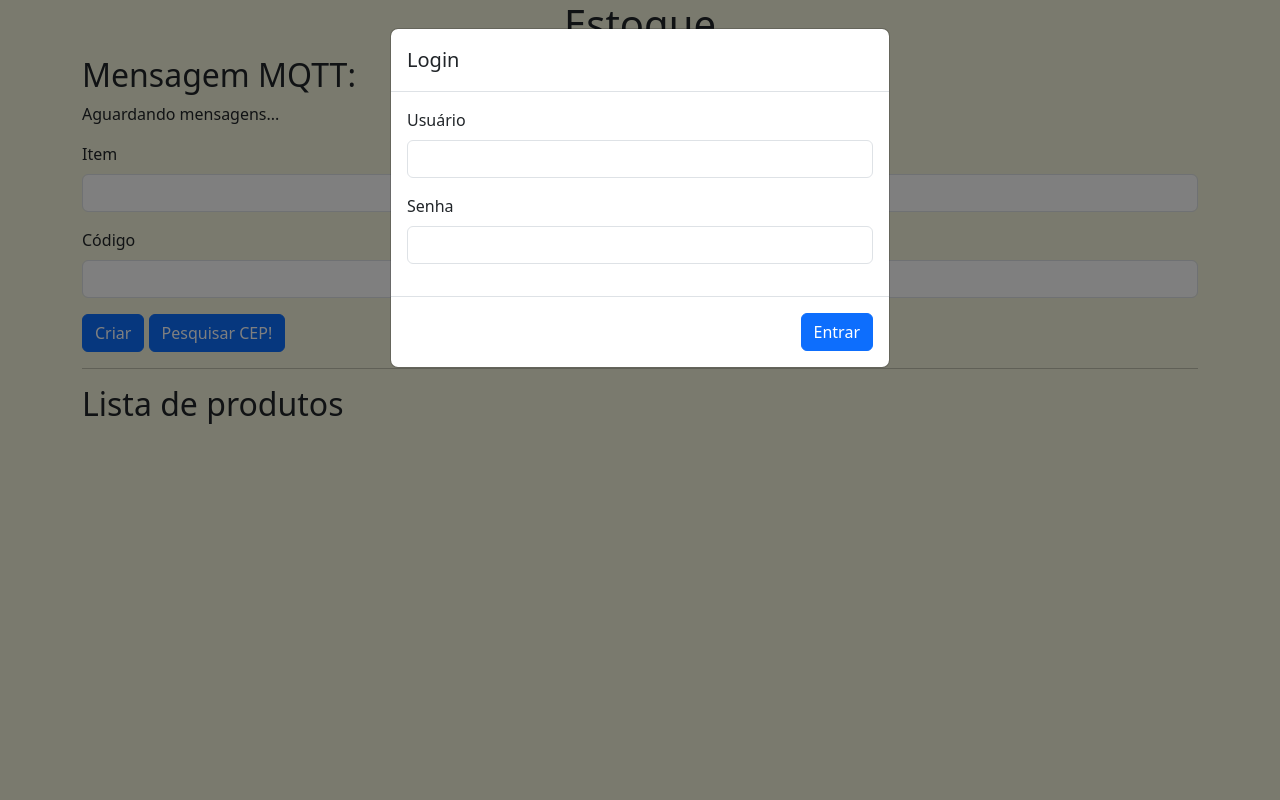
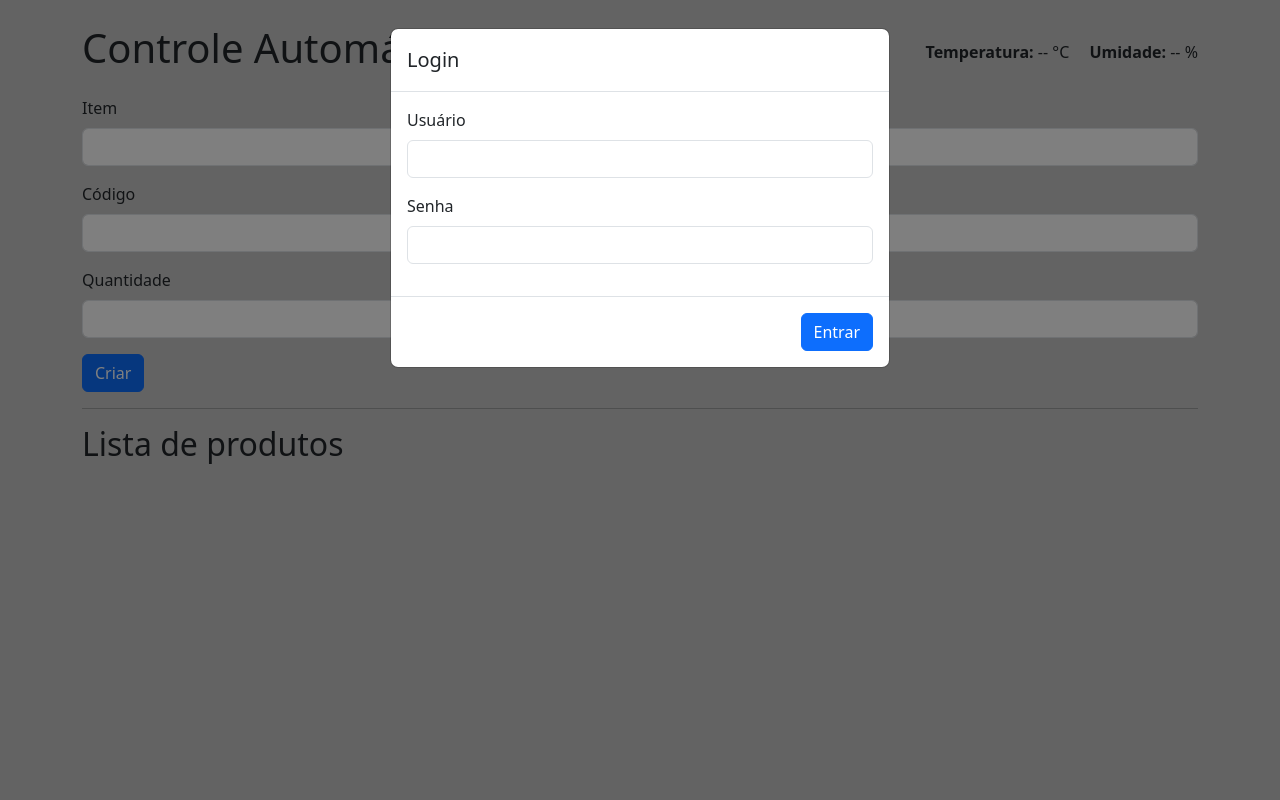
Before and after one commit to VictorRavani/PI_III_UNIVESP, a Flask app: page / in a window 1280 px wide. Run offline with Flask 3, Linux system fonts and the light colour scheme; data that the repository does not hold is empty; parts of the project's set-up code (start-up, migrations or seed data) failed here and were passed over.

Commit message:
Funcional

```diff
--- a/database/database.py
+++ b/database/database.py
@@ -14,7 +14,7 @@ load_dotenv()
 #)
 
 db = PostgresqlDatabase(
-    'db_univesp_pi3',
+    'postgres',
     user='postgres',
     password='postgres',
     host='localhost',
--- a/database/models/cliente.py
+++ b/database/models/cliente.py
@@ -1,10 +1,11 @@
-from peewee import Model, CharField, DateTimeField
+from peewee import *
 from database.database import db
 import datetime
 
 class Cliente(Model):
     nome = CharField()
     email = CharField()
+    quantidade = IntegerField()
     data_registro = DateTimeField(default=datetime.datetime.now)
 
     class Meta:
--- a/routes/cliente.py
+++ b/routes/cliente.py
@@ -1,6 +1,8 @@
-from flask import Blueprint, render_template, request
+from flask import Blueprint, render_template, request, jsonify
 import requests
 from database.models.cliente import Cliente
+from mqtt_cliente import mqtt_data
+import json
 
 cliente_route = Blueprint('cliente', __name__)
 
@@ -15,6 +17,45 @@ Rota de Cliente
     -/clientes/<id>/update (PUT) - atualiza os dados do cliente
     -/clientes/<id>/delete (DELETE) - deleta o registro do usuário
 """
+
+ultimo_id_msg = None  # <-- armazena o último id de mensagem processado
+
+@cliente_route.route('/mqtt_status')
+def mqtt_status():
+    global ultimo_id_msg
+
+    mensagem = mqtt_data.get("mensagem", "{}")
+    try:
+        dados = json.loads(mensagem)
+        temperatura = dados.get("temperatura")
+        umidade = dados.get("umidade")
+        codigo = dados.get("codigo")
+        id_msg = dados.get("id_msg")
+
+        if id_msg is not None and id_msg != ultimo_id_msg:
+            cliente = Cliente.get_or_none(Cliente.email == codigo)
+            if cliente and cliente.quantidade > 0:
+                cliente.quantidade -= 1
+                cliente.save()
+                ultimo_id_msg = id_msg  # <-- atualiza somente após sucesso
+                decrementado = True
+            else:
+                decrementado = False
+        else:
+            decrementado = False
+
+    except json.JSONDecodeError:
+        temperatura = None
+        umidade = None
+        codigo = None
+        decrementado = False
+
+    return jsonify({
+        "temperatura": temperatura,
+        "umidade": umidade,
+        "codigo": codigo,
+        "decrementado": decrementado
+    })
 
 @cliente_route.route('/')
 def lista_clientes():
@@ -32,6 +73,7 @@ def inserir_cliente():
     novo_usuario = Cliente.create(
         nome = data['nome'],
         email = data['email'],
+        quantidade = data['quantidade'],
     )
 
     return render_template('item_cliente.html', cliente=novo_usuario)
@@ -41,8 +83,6 @@ def form_cliente():
     """ Formulário para cadastrar um cliente """
     return render_template('form_cliente.html')
 
-
-
 @cliente_route.route('/<int:cliente_id>')
 def detalhe_cliente(cliente_id):
     """ Exibir detalher do cliente """
@@ -50,14 +90,11 @@ def detalhe_cliente(cliente_id):
     cliente = Cliente.get_by_id(cliente_id)
     return render_template('detalhe_cliente.html', cliente=cliente)
 
-
-
 @cliente_route.route('/<int:cliente_id>/edit')
 def form_edit_cliente(cliente_id):
     """ Formulario para editar um cliente """
     cliente = Cliente.get_by_id(cliente_id)
     return render_template('form_cliente.html', cliente=cliente)
-
 
 @cliente_route.route('/<int:cliente_id>/update', methods=['PUT'])
 def atualizar_cliente(cliente_id):
@@ -69,12 +106,11 @@ def atualizar_cliente(cliente_id):
     cliente_editado = Cliente.get_by_id(cliente_id)
     cliente_editado.nome = data['nome']
     cliente_editado.email = data['email']
+    cliente_editado.quantidade = data['quantidade']
     cliente_editado.save()
 
     # editar usuario
     return render_template('item_cliente.html', cliente=cliente_editado)
-
-
 
 @cliente_route.route('/<int:cliente_id>/delete', methods=['DELETE'])
 def deletar_cliente(cliente_id):
@@ -82,7 +118,6 @@ def deletar_cliente(cliente_id):
     cliente = Cliente.get_by_id(cliente_id)
     cliente.delete_instance()
     return {'deletec': 'ok'}
-
 
 @cliente_route.route('/pesquisa-cep')
 def listar_ceps():
--- a/static/css/app.css
+++ b/static/css/app.css
@@ -1,3 +1,8 @@
-body{
-    background-color:beige
+
+body {
+    background-color: rgb(199, 199, 199);
 }
+
+h1 {
+    text-align: center;
+}
--- a/templates/detalhe_cliente.html
+++ b/templates/detalhe_cliente.html
@@ -2,4 +2,5 @@
     <li>ID: {{cliente.id}}</li>
     <li>NOME: {{cliente.nome}}</li>
     <li>E-MAIL: {{cliente.email}}</li>
+    <li>QUANTIDADE: {{cliente.quantidade}}</li>
 </ul>
--- a/templates/form_cliente.html
+++ b/templates/form_cliente.html
@@ -26,15 +26,20 @@
       <input type="text" class="form-control" name="email" {% if cliente%}value="{{cliente.email}}" {% endif %}>
     </div>
 
+    <div class="mb-3">
+      <label class="form-label">Quantidade</label>
+       <input type="text" class="form-control" name="quantidade" {% if cliente%}value="{{cliente.quantidade}}" {% endif %}>
+    </div>
+
     <button type="submit" class="btn btn-primary">
         {% if cliente %}Salvar{% else %}Criar{% endif %}
     </button>
 
-    <button type="submit" class="btn btn-primary"
+ <!--   <button type="submit" class="btn btn-primary"
         c-get="{{ url_for('cliente.listar_ceps') }}"
         c-target = "#pesquisa-cep"
         data-bs-toggle="modal" data-bs-target="#caixaTextoCep">
         Pesquisar CEP!
-    </button>
+    </button>-->
 
   </form>
--- a/templates/index.html
+++ b/templates/index.html
@@ -1,29 +1,36 @@
 <!doctype html>
 <html lang="en">
   <head>
-    <meta charset="utf-8">
-    <meta name="viewport" content="width=device-width, initial-scale=1">
-    <title>Bootstrap demo</title>
-    <link href="https://cdn.jsdelivr.net/npm/bootstrap@5.3.3/dist/css/bootstrap.min.css" rel="stylesheet" integrity="sha384-QWTKZyjpPEjISv5WaRU9OFeRpok6YctnYmDr5pNlyT2bRjXh0JMhjY6hW+ALEwIH" crossorigin="anonymous">
-    <link rel="stylesheet" href="{{ url_for('static', filename='css/app.css') }}">
+    <meta charset="utf-8" />
+    <meta name="viewport" content="width=device-width, initial-scale=1" />
+    <title>Projeto PI III - Controle Estoque</title>
+    <link href="https://cdn.jsdelivr.net/npm/bootstrap@5.3.3/dist/css/bootstrap.min.css" rel="stylesheet" integrity="sha384-QWTKZyjpPEjISv5WaRU9OFeRpok6YctnYmDr5pNlyT2bRjXh0JMhjY6hW+ALEwIH" crossorigin="anonymous" />
+    <link rel="stylesheet" href="{{ url_for('static', filename='css/app.css') }}" />
   </head>
   <body>
+    <div class="container mt-4">
+      <!-- Cabeçalho com título e temperatura/umidade lado a lado -->
+      <div class="d-flex align-items-center justify-content-between mb-3">
+        <h1>Controle Automático de Estoque</h1>
+        <div>
+          <!-- Adicionei ids para atualizar dinamicamente -->
+          <span class="me-3"><strong>Temperatura:</strong> <span id="temperatura">--</span> °C</span>
+          <span><strong>Umidade:</strong> <span id="umidade">--</span> %</span>
+        </div>
+      </div>
 
-    <div class="container">
-      <h1 class="text-center">Estoque</h1>
-
-      <h2>Mensagem MQTT:</h2>
-      <p>{{ mensagem }}</p>
+      <!-- <h2>Mensagem MQTT:</h2>
+      <p id="mensagem-mqtt">{{ mensagem }}</p> <!-- adicionei id para exemplo -->
 
       <!-- Formulário add Clientes -->
       <div id="form-cliente" c-container="{{ url_for('cliente.form_cliente') }}"></div>
 
-      <hr>
+      <hr />
 
       <!-- Lista de Clientes -->
       <h2>Lista de produtos</h2>
-      <div c-container="{{ url_for('cliente.lista_clientes')}}"></div>
-    </div>
+      <div c-container="{{ url_for('cliente.lista_clientes') }}"></div>
+    </div> <!-- Fecha container principal -->
 
     <!-- Modal de Login -->
     <div class="modal fade" id="loginModal" tabindex="-1" aria-labelledby="loginModalLabel" aria-hidden="true" data-bs-backdrop="static" data-bs-keyboard="false">
@@ -37,11 +44,11 @@
             <form id="loginForm">
               <div class="mb-3">
                 <label for="username" class="form-label">Usuário</label>
-            <input type="text" class="form-control" id="username" required>
+                <input type="text" class="form-control" id="username" required />
               </div>
               <div class="mb-3">
                 <label for="password" class="form-label">Senha</label>
-            <input type="password" class="form-control" id="password" required>
+                <input type="password" class="form-control" id="password" required />
               </div>
               <div class="alert alert-danger d-none" id="errorMessage">Senha incorreta</div>
             </form>
@@ -105,10 +112,58 @@
       }
 
       // Abre o modal de login automaticamente ao carregar a página
-  document.addEventListener('DOMContentLoaded', function() {
+      document.addEventListener('DOMContentLoaded', function () {
         var loginModal = new bootstrap.Modal(document.getElementById('loginModal'));
         loginModal.show();
       });
     </script>
+
+<script>
+  const mqttStatusUrl = "{{ url_for('cliente.mqtt_status') }}";  // Ajuste conforme o nome correto da rota
+
+  function atualizarTemperaturaUmidade() {
+    fetch(mqttStatusUrl)
+      .then(response => response.json())
+      .then(data => {
+        if (data.temperatura !== null && data.umidade !== null) {
+          document.getElementById('temperatura').textContent = data.temperatura.toFixed(1);
+          document.getElementById('umidade').textContent = data.umidade.toFixed(1);
+        } else {
+          document.getElementById('temperatura').textContent = '--';
+          document.getElementById('umidade').textContent = '--';
+        }
+      })
+      .catch(error => {
+        console.error('Erro ao buscar dados MQTT:', error);
+      });
+  }
+
+  setInterval(atualizarTemperaturaUmidade, 5000);
+  document.addEventListener('DOMContentLoaded', atualizarTemperaturaUmidade);
+</script>
+
+<script>
+  function atualizarListaClientes() {
+    const url = "{{ url_for('cliente.lista_clientes') }}";
+    fetch(url)
+      .then(response => response.text())
+      .then(html => {
+        const container = document.querySelector(`div[c-container="${url}"]`);
+        if (container) {
+          container.innerHTML = html;
+        }
+      })
+      .catch(error => {
+        console.error('Erro ao atualizar lista de clientes:', error);
+      });
+  }
+
+  // Chama a função a cada 2 segundos (2000 ms)
+  setInterval(atualizarListaClientes, 500);
+
+  // Também chama uma vez ao carregar a página
+  document.addEventListener("DOMContentLoaded", atualizarListaClientes);
+</script>
+
   </body>
 </html>
--- a/templates/item_cliente.html
+++ b/templates/item_cliente.html
@@ -2,6 +2,7 @@
     <th scope="row">{{ cliente.id }}</th>
     <td>{{ cliente.nome }}</td>
     <td>{{ cliente.email }}</td>
+    <td>{{ cliente.quantidade }}</td>
     <td>
 
         <button class="btn btn-secondary"
--- a/templates/lista_clientes.html
+++ b/templates/lista_clientes.html
@@ -3,15 +3,14 @@
     <tr>
       <th scope="col">#</th>
       <th scope="col">Nome</th>
-        <th scope="col">Email</th>
+      <th scope="col">Código</th>
+      <th scope="col">Quantidade</th>
       <th scope="col">Ações</th>
     </tr>
   </thead>
   <tbody id="lista-clientes">
-
     {% for cliente in clientes %}
       {% include 'item_cliente.html' %}
     {% endfor %}
-
   </tbody>
 </table>
```
Also changed, not shown: static/js/cru.js. Lines whose indentation alone changed are shown as unchanged.
